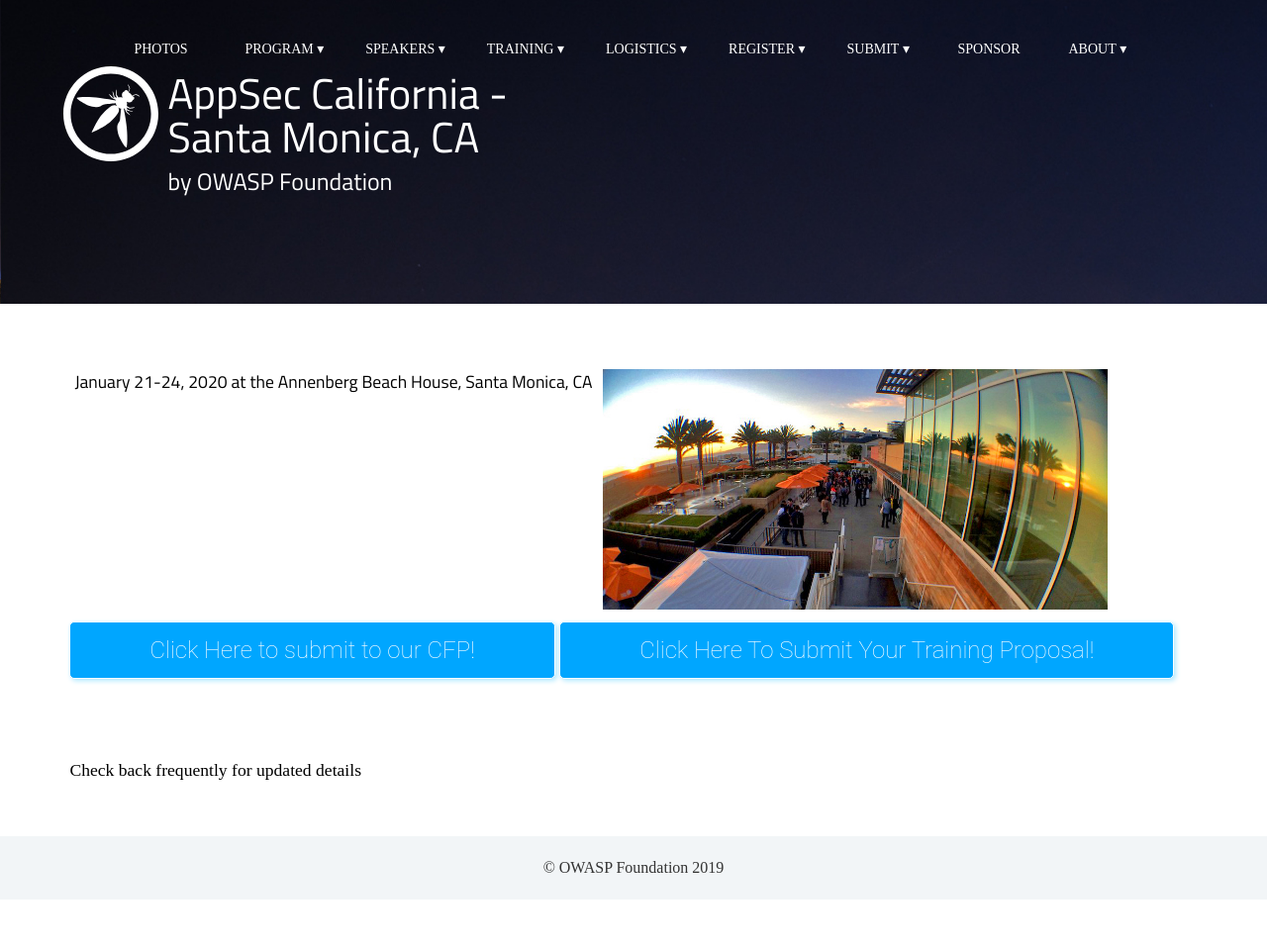
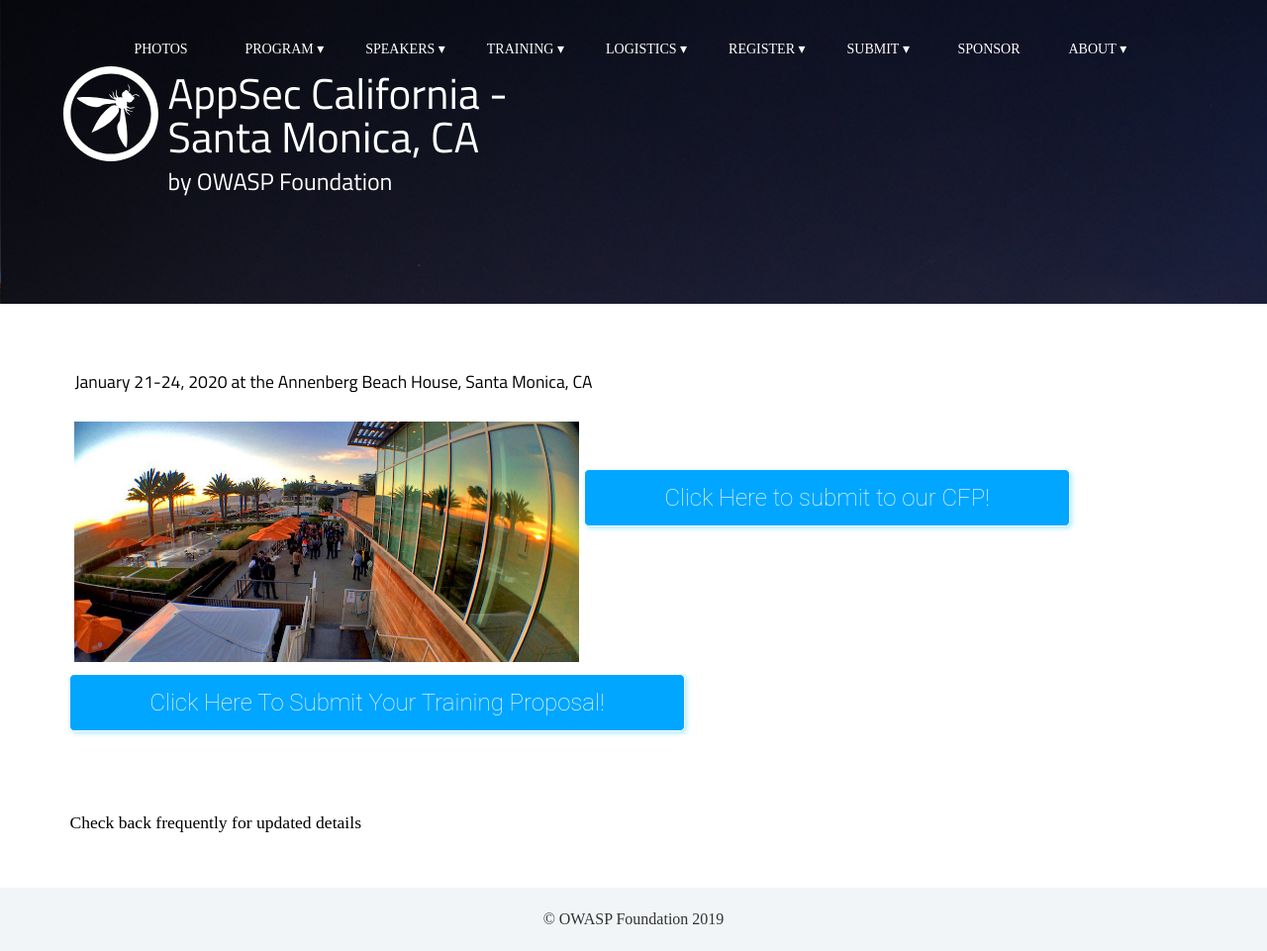
Before and after one commit to OWASP/2020-appseccalifornia, a Jekyll site: the page built from index.html, in a window 1280 px wide. Shown: the whole page at 99% size. Built offline with Jekyll 4.4.1, drawn with Linux system fonts in a browser that asks for light colours; some web fonts are replaced; before the commit the page ends 909 px from its top, so only the background shows below that.

Commit message:
fixing layout

```diff
--- a/index.html
+++ b/index.html
@@ -9,11 +9,11 @@
 
 <section class="punch">
 <br>
-<div class="row">
-<div class="column" width="25%"><h3>January 21-24, 2020 at the Annenberg Beach House, Santa Monica, CA</h3></div>
-<div class="column" width="75%"><img src="../assets/images/fisheye.jpg" width="510"></div>
-</div>
-
+<div class="column"><h3>January 21-24, 2020 at the Annenberg Beach House, Santa Monica, CA</h3></div>
+<br>
+<br>
+<div class="column"><img src="../assets/images/fisheye.jpg" width="510"></div>
+<br>
 <br>
 	<button name="cfpBUton" class="button" onclick="window.location.href='https://owasp.submittable.com/submit/147365/appsec-callifornia-2020-call-for-presentations';">Click Here to submit to our CFP!</button>
 
```
